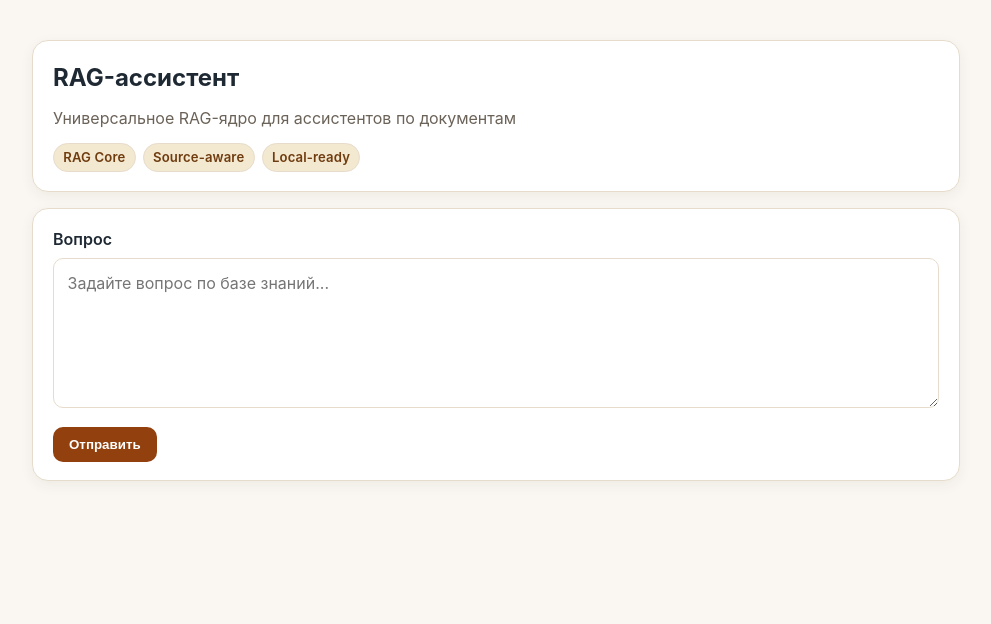
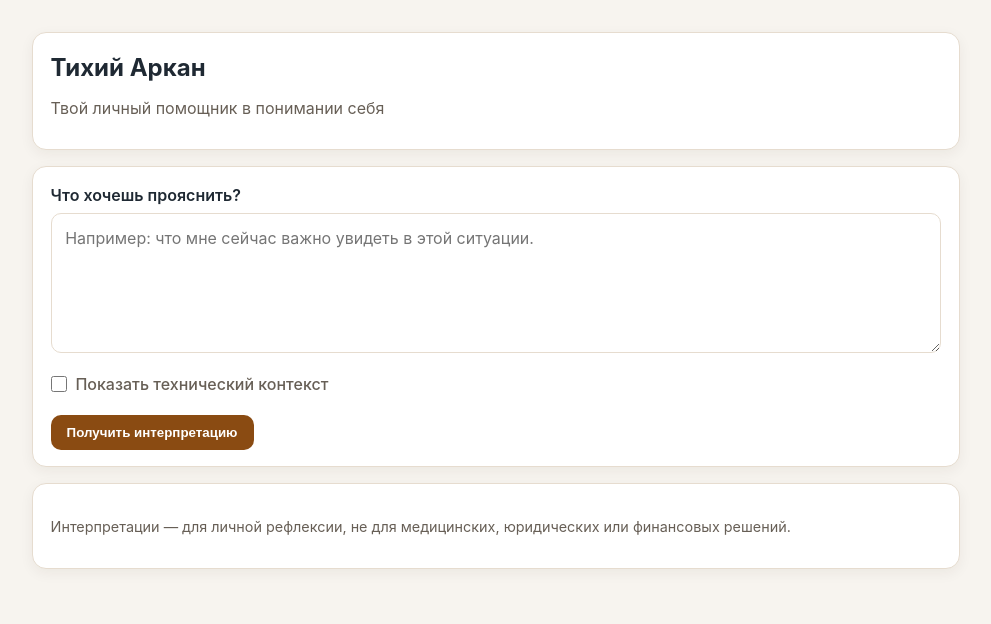
Before and after one commit to eliv1982/personal-tarot-rag-assistant, a FastAPI app: page / in a window 1280 px wide. Shown: the top 624 px of the page, without its empty margins (144-1135 px from the left). Run offline with FastAPI, Linux system fonts and the light colour scheme.

Commit message:
Polish tarot assistant web UI

```diff
--- a/web/app.py
+++ b/web/app.py
@@ -1,16 +1,20 @@
 import logging
+from pathlib import Path
 
 from fastapi import FastAPI
+from fastapi.staticfiles import StaticFiles
 
 from web.routes import router
 
 app = FastAPI(title="RAG Assistant Web")
 app.include_router(router)
+_WEB_DIR = Path(__file__).resolve().parent
+app.mount("/static", StaticFiles(directory=str(_WEB_DIR / "static")), name="static")
 
 
 @app.on_event("startup")
 def announce_web_url():
     logger = logging.getLogger("uvicorn.error")
-    logger.info("Web interface: http://127.0.0.1:8010")
+    logger.info("Web interface is available at the uvicorn URL above.")
     for route in app.routes:
         logger.info("Route: %s %s", route.path, getattr(route, "methods", ""))
--- /dev/null
+++ b/web/static/styles.css
@@ -0,0 +1,222 @@
+:root {
+  --bg: #f7f4ef;
+  --card: #ffffff;
+  --text: #1f2933;
+  --muted: #675f56;
+  --border: #e6dccf;
+  --primary: #8a4b12;
+  --primary-hover: #9e5b1f;
+  --accent-soft: #f3eadf;
+  --error-bg: #fff4f1;
+  --error-border: #efc9bd;
+}
+
+* {
+  box-sizing: border-box;
+}
+
+body {
+  margin: 0;
+  font-family: Inter, -apple-system, BlinkMacSystemFont, "Segoe UI", Roboto, "Helvetica Neue", Arial, sans-serif;
+  background: var(--bg);
+  color: var(--text);
+  line-height: 1.55;
+}
+
+.container {
+  max-width: 960px;
+  margin: 2rem auto;
+  padding: 0 1rem 1.5rem;
+}
+
+.card {
+  background: var(--card);
+  border: 1px solid var(--border);
+  border-radius: 14px;
+  padding: 1rem 1.1rem;
+  box-shadow: 0 4px 14px rgba(45, 35, 20, 0.06);
+  margin-top: 1rem;
+}
+
+h1,
+h2,
+h3 {
+  margin: 0 0 0.6rem;
+}
+
+p {
+  margin: 0.35rem 0 0.9rem;
+  color: var(--muted);
+}
+
+label {
+  display: inline-block;
+  margin-bottom: 0.35rem;
+  font-weight: 600;
+  color: var(--text);
+}
+
+textarea {
+  width: 100%;
+  min-height: 140px;
+  border: 1px solid var(--border);
+  border-radius: 10px;
+  padding: 0.75rem 0.85rem;
+  resize: vertical;
+  font: inherit;
+  color: var(--text);
+  background: #fff;
+}
+
+textarea:focus {
+  outline: none;
+  border-color: #d2b48c;
+  box-shadow: 0 0 0 3px rgba(146, 64, 14, 0.14);
+}
+
+button {
+  margin-top: 0.8rem;
+  padding: 0.62rem 1rem;
+  border: none;
+  border-radius: 10px;
+  color: #fff;
+  background: var(--primary);
+  font-weight: 600;
+  cursor: pointer;
+  transition: background-color 0.15s ease-in-out;
+}
+
+button:hover {
+  background: var(--primary-hover);
+}
+
+.hero-subtitle {
+  margin-bottom: 0.75rem;
+}
+
+.badge-row {
+  display: flex;
+  flex-wrap: wrap;
+  gap: 0.45rem;
+  margin-top: 0.35rem;
+}
+
+.badge {
+  display: inline-block;
+  padding: 0.22rem 0.58rem;
+  border-radius: 999px;
+  border: 1px solid var(--border);
+  background: var(--accent-soft);
+  color: #6f3c0f;
+  font-size: 0.82rem;
+  font-weight: 600;
+}
+
+.checkbox-row {
+  display: flex;
+  align-items: center;
+  gap: 0.55rem;
+  margin-top: 0.75rem;
+  font-weight: 500;
+  color: var(--muted);
+}
+
+.checkbox-row input[type="checkbox"] {
+  width: 1rem;
+  height: 1rem;
+  margin: 0;
+}
+
+.error-card {
+  background: var(--error-bg);
+  border-color: var(--error-border);
+  color: #7a2323;
+}
+
+.technical-error {
+  margin-top: 0.5rem;
+  font-family: ui-monospace, SFMono-Regular, Menlo, Consolas, "Liberation Mono", monospace;
+  font-size: 0.85rem;
+  color: #8a3a2f;
+}
+
+.answer-text {
+  color: var(--text);
+  white-space: pre-wrap;
+  margin-top: 0.25rem;
+}
+
+.answer-meta {
+  display: flex;
+  align-items: center;
+  gap: 0.5rem;
+  flex-wrap: wrap;
+  margin-bottom: 0.35rem;
+}
+
+.answer-badge {
+  display: inline-block;
+  padding: 0.18rem 0.55rem;
+  border-radius: 999px;
+  border: 1px solid var(--border);
+  background: var(--accent-soft);
+  color: #6f3c0f;
+  font-size: 0.8rem;
+  font-weight: 600;
+}
+
+.answer-subtle {
+  font-size: 0.88rem;
+  color: var(--muted);
+}
+
+.sources-grid {
+  display: grid;
+  grid-template-columns: repeat(auto-fit, minmax(280px, 1fr));
+  gap: 0.75rem;
+  margin-top: 0.6rem;
+}
+
+.source-card {
+  border: 1px solid var(--border);
+  border-radius: 10px;
+  padding: 0.7rem 0.8rem;
+  background: #fffdf9;
+}
+
+.source-title {
+  font-weight: 700;
+  margin-bottom: 0.25rem;
+  color: #7a3f12;
+  overflow-wrap: anywhere;
+}
+
+.source-meta {
+  font-size: 0.9rem;
+  color: var(--muted);
+  margin-bottom: 0.2rem;
+}
+
+.source-snippet {
+  font-size: 0.9rem;
+  color: #374151;
+  white-space: pre-wrap;
+}
+
+.footnote {
+  margin-top: 1rem;
+  color: var(--muted);
+  font-size: 0.9rem;
+}
+
+@media (max-width: 640px) {
+  .container {
+    margin-top: 1.2rem;
+    padding: 0 0.8rem 1rem;
+  }
+
+  .card {
+    padding: 0.9rem;
+    border-radius: 12px;
+  }
+}
--- a/web/templates/base.html
+++ b/web/templates/base.html
@@ -3,155 +3,8 @@
 <head>
   <meta charset="utf-8">
   <meta name="viewport" content="width=device-width, initial-scale=1">
-  <title>{% block title %}RAG-ассистент{% endblock %}</title>
-  <style>
-    :root {
-      --bg: #FAF7F2;
-      --card: #FFFFFF;
-      --text: #1F2933;
-      --muted: #6B6258;
-      --border: #E7DCCB;
-      --primary: #92400E;
-      --primary-hover: #A16207;
-      --accent-soft: #F3E8D0;
-      --error-bg: #FFF4F1;
-      --error-border: #EFC9BD;
-    }
-    * { box-sizing: border-box; }
-    body {
-      margin: 0;
-      font-family: Inter, -apple-system, BlinkMacSystemFont, "Segoe UI", Roboto, "Helvetica Neue", Arial, sans-serif;
-      background: var(--bg);
-      color: var(--text);
-      line-height: 1.55;
-    }
-    .container {
-      max-width: 960px;
-      margin: 2.5rem auto;
-      padding: 0 1rem;
-    }
-    .card {
-      background: var(--card);
-      border: 1px solid var(--border);
-      border-radius: 16px;
-      padding: 1.15rem 1.25rem;
-      box-shadow: 0 4px 14px rgba(45, 35, 20, 0.06);
-      margin-top: 1rem;
-    }
-    h1, h2, h3 { margin: 0 0 0.6rem; }
-    p { margin: 0.35rem 0 0.9rem; color: var(--muted); }
-    label {
-      display: inline-block;
-      margin-bottom: 0.35rem;
-      font-weight: 600;
-      color: var(--text);
-    }
-    textarea {
-      width: 100%;
-      min-height: 150px;
-      border: 1px solid var(--border);
-      border-radius: 10px;
-      padding: 0.75rem 0.85rem;
-      resize: vertical;
-      font: inherit;
-      color: var(--text);
-      background: #fff;
-    }
-    textarea:focus {
-      outline: none;
-      border-color: #d2b48c;
-      box-shadow: 0 0 0 3px rgba(146, 64, 14, 0.14);
-    }
-    button {
-      margin-top: 0.8rem;
-      padding: 0.62rem 1rem;
-      border: none;
-      border-radius: 10px;
-      color: #fff;
-      background: var(--primary);
-      font-weight: 600;
-      cursor: pointer;
-      transition: background-color 0.15s ease-in-out;
-    }
-    button:hover { background: var(--primary-hover); }
-    .hero-subtitle { margin-bottom: 0.75rem; }
-    .badge-row {
-      display: flex;
-      flex-wrap: wrap;
-      gap: 0.45rem;
-      margin-top: 0.35rem;
-    }
-    .badge {
-      display: inline-block;
-      padding: 0.22rem 0.58rem;
-      border-radius: 999px;
-      border: 1px solid var(--border);
-      background: var(--accent-soft);
-      color: #6f3c0f;
-      font-size: 0.82rem;
-      font-weight: 600;
-      letter-spacing: 0.01em;
-    }
-    .error-card {
-      background: var(--error-bg);
-      border-color: var(--error-border);
-      color: #7a2323;
-    }
-    .answer-text {
-      color: var(--text);
-      white-space: pre-wrap;
-      margin-top: 0.25rem;
-    }
-    .answer-meta {
-      display: flex;
-      align-items: center;
-      gap: 0.5rem;
-      flex-wrap: wrap;
-      margin-bottom: 0.35rem;
-    }
-    .answer-badge {
-      display: inline-block;
-      padding: 0.18rem 0.55rem;
-      border-radius: 999px;
-      border: 1px solid var(--border);
-      background: var(--accent-soft);
-      color: #6f3c0f;
-      font-size: 0.8rem;
-      font-weight: 600;
-    }
-    .answer-subtle {
-      font-size: 0.88rem;
-      color: var(--muted);
-    }
-    .sources-grid {
-      display: grid;
-      grid-template-columns: repeat(auto-fit, minmax(260px, 1fr));
-      gap: 0.75rem;
-      margin-top: 0.6rem;
-    }
-    .source-card {
-      border: 1px solid var(--border);
-      border-radius: 10px;
-      padding: 0.7rem 0.8rem;
-      background: #FFFCF8;
-    }
-    .source-title {
-      font-weight: 700;
-      margin-bottom: 0.25rem;
-      color: #7a3f12;
-    }
-    .source-meta {
-      font-size: 0.9rem;
-      color: var(--muted);
-      margin-bottom: 0.25rem;
-    }
-    .source-snippet {
-      font-size: 0.92rem;
-      color: #374151;
-      max-height: 7.2em;
-      overflow: hidden;
-    }
-  </style>
+  <title>{% block title %}Тихий Аркан{% endblock %}</title>
+  <link rel="stylesheet" href="{{ url_for('static', path='/styles.css') }}">
 </head>
 <body>
   <main class="container">
--- a/web/templates/index.html
+++ b/web/templates/index.html
@@ -1,35 +1,44 @@
 {% extends "base.html" %}
 
-{% block title %}RAG-ассистент{% endblock %}
+{% block title %}Тихий Аркан{% endblock %}
 
 {% block content %}
 <section class="card">
-  <h1>RAG-ассистент</h1>
-  <p class="hero-subtitle">Универсальное RAG-ядро для ассистентов по документам</p>
-  <div class="badge-row">
-    <span class="badge">RAG Core</span>
-    <span class="badge">Source-aware</span>
-    <span class="badge">Local-ready</span>
-  </div>
+  <h1>Тихий Аркан</h1>
+  <p class="hero-subtitle">Твой личный помощник в понимании себя</p>
 </section>
 
 <section class="card">
   <form method="post" action="/ask">
-    <label for="question">Вопрос</label>
-    <textarea id="question" name="question" placeholder="Задайте вопрос по базе знаний...">{{ question or "" }}</textarea>
-    <button type="submit">Отправить</button>
+    <label for="question">Что хочешь прояснить?</label>
+    <textarea id="question" name="question" placeholder="Например: что мне сейчас важно увидеть в этой ситуации.">{{ question or "" }}</textarea>
+    <label class="checkbox-row" for="show_debug_context">
+      <input
+        id="show_debug_context"
+        name="show_debug_context"
+        type="checkbox"
+        value="1"
+        {% if show_debug_context %}checked{% endif %}
+      >
+      <span>Показать технический контекст</span>
+    </label>
+    <button type="submit">Получить интерпретацию</button>
   </form>
 </section>
 
 {% if error %}
 <section class="card error-card">
   <strong>Ошибка:</strong> {{ error }}
+  {% if show_debug_context and technical_error %}
+    <div class="technical-error">{{ technical_error }}</div>
+  {% endif %}
 </section>
 {% endif %}
 
 {% if answer %}
 <section class="card">
-  <h2>Ответ</h2>
+  <h2>Интерпретация</h2>
+  {% if show_debug_context %}
     <div class="answer-meta">
       {% if from_cache %}
         <span class="answer-badge">Ответ из кэша</span>
@@ -43,32 +52,36 @@
         <span class="answer-subtle">Сохранено: {{ cached_at }}</span>
       {% endif %}
     </div>
+  {% endif %}
   <p class="answer-text">{{ answer }}</p>
 </section>
 {% endif %}
 
-{% if context_docs %}
+{% if show_debug_context and context_docs %}
 <section class="card">
-  <h3>Использованные источники</h3>
+  <h3>Технический контекст</h3>
   <div class="sources-grid">
     {% for doc in context_docs %}
       {% set meta = doc.get("metadata", {}) %}
-      {% set source_label = meta.get("source_display") or meta.get("source") or "Источник" %}
-      {% set source_kind = meta.get("source_kind") %}
-      {% set doc_type = meta.get("doc_type") %}
-      {% set section_heading = meta.get("section_heading") %}
+      {% set source_path = meta.get("relative_path") or meta.get("source_path") or meta.get("source") or "source not set" %}
+      {% set section_heading = meta.get("section_heading") or meta.get("section") %}
+      {% set card_name = meta.get("card_name") %}
+      {% set distance = doc.get("distance") %}
+      {% set exact_backfill = meta.get("_exact_backfill") %}
       {% set snippet = (doc.get("text", "")[:280] ~ ("..." if doc.get("text", "")|length > 280 else "")) %}
       <article class="source-card">
-        <div class="source-title">{{ source_label }}</div>
-        {% if source_kind or doc_type %}
-          <div class="source-meta">
-            {% if source_kind %}Тип источника: {{ source_kind }}{% endif %}
-            {% if source_kind and doc_type %} | {% endif %}
-            {% if doc_type %}Тип документа: {{ doc_type }}{% endif %}
-          </div>
+        <div class="source-title">{{ source_path }}</div>
+        {% if card_name %}
+          <div class="source-meta">card_name: {{ card_name }}</div>
         {% endif %}
         {% if section_heading %}
-          <div class="source-meta">Раздел: {{ section_heading }}</div>
+          <div class="source-meta">section: {{ section_heading }}</div>
+        {% endif %}
+        {% if distance is not none %}
+          <div class="source-meta">distance: {{ distance }}</div>
+        {% endif %}
+        {% if exact_backfill %}
+          <div class="source-meta">exact_backfill: true</div>
         {% endif %}
         <div class="source-snippet">{{ snippet }}</div>
       </article>
@@ -76,4 +89,10 @@
   </div>
 </section>
 {% endif %}
+
+<section class="card">
+  <p class="footnote">
+    Интерпретации — для личной рефлексии, не для медицинских, юридических или финансовых решений.
+  </p>
+</section>
 {% endblock %}
```
Also changed, not shown: web/routes.py (+18 -5 lines). Lines whose indentation alone changed are shown as unchanged.
